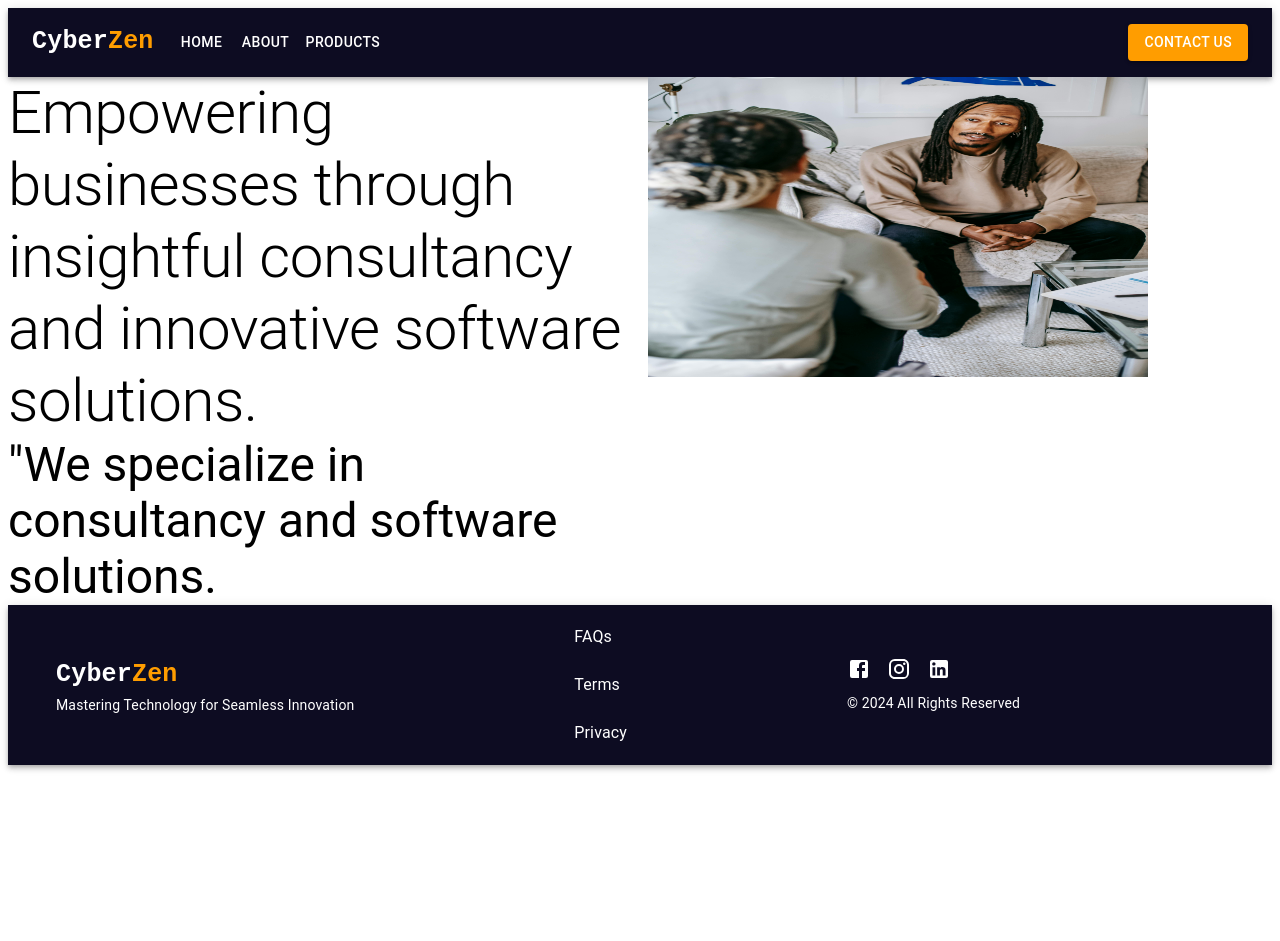
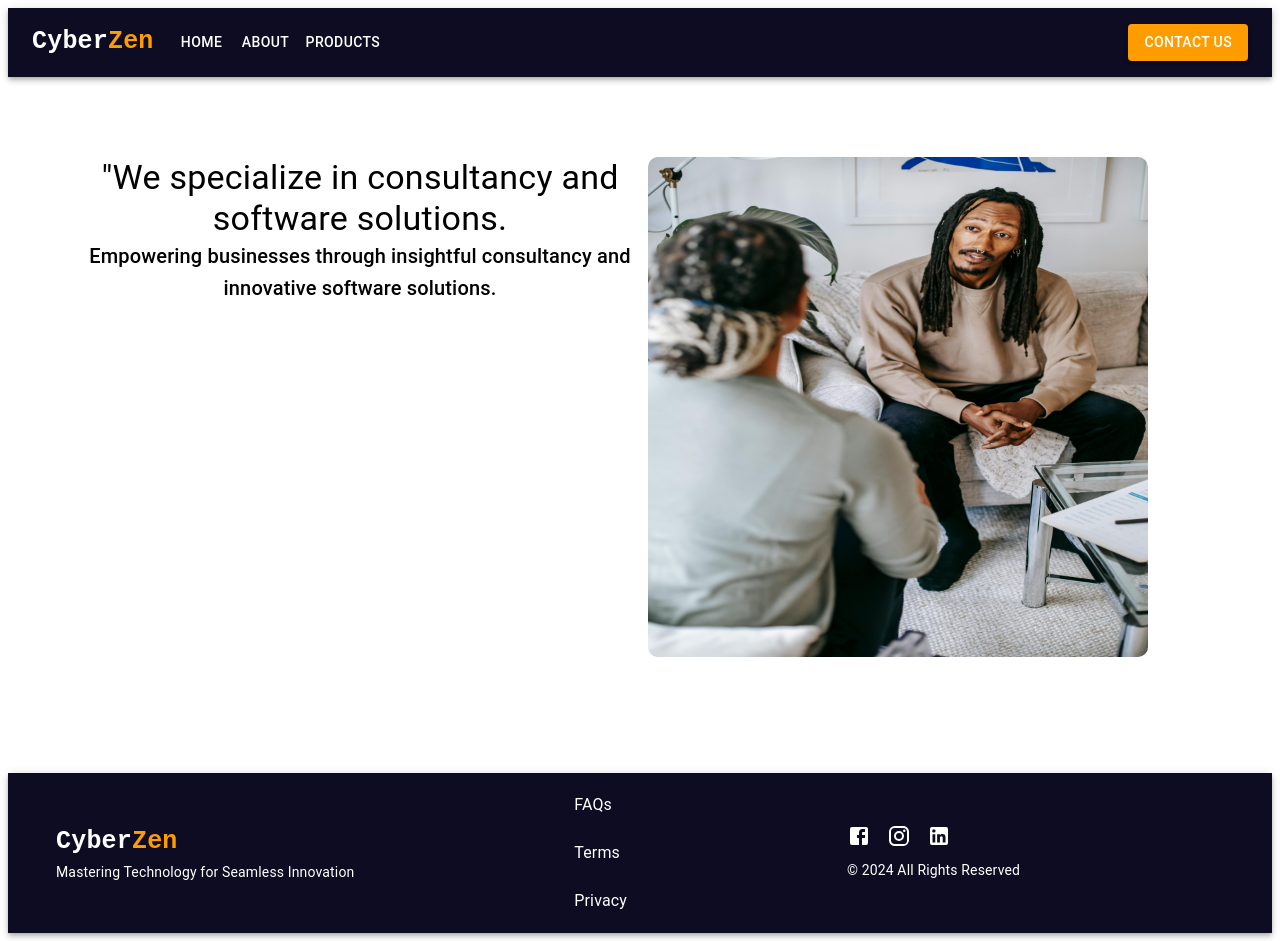
Before and after one commit to meekkaran/CyberZen, a Next.js app in the folder cyberzen/: page / in a window 1280 px wide. Before the commit the page ends 800 px from the top, so only its background shows below. Built offline with nearby package versions, Linux system fonts and the light colour scheme.

Commit message:
'whatever'

```diff
--- a/cyberzen/app/page.tsx
+++ b/cyberzen/app/page.tsx
@@ -8,13 +8,14 @@ export default function Home() {
   return (
     <>
       <Header />
-      <Grid container spacing={2}>
-        <Grid item xs={6}>
-          <Typography variant="h2"> Empowering businesses through insightful consultancy and innovative software solutions.</Typography>
-          <Typography variant="h3">"We specialize in consultancy and software solutions.</Typography>
+      {/* section 1 */}
+      <Grid container spacing={2} p={10}>
+        <Grid item xs={6}  alignItems="center" justifyContent="center" textAlign={'center'}>
+          <Typography variant="h4"> "We specialize in consultancy and software solutions.</Typography>
+          <Typography variant="h6">Empowering businesses through insightful consultancy and innovative software solutions.</Typography>
         </Grid>
-        <Grid item xs={6}>
-          <Image src="/images/backgroundimg.jpg" alt="Your Image" width={500} height={300} />
+        <Grid item xs={6} p={4}>
+          <Image src="/images/backgroundimg.jpg" alt="Your Image" width={500} height={500} style={{ borderRadius: '10px' }} />
         </Grid>
       </Grid>
       <Footer />
```
